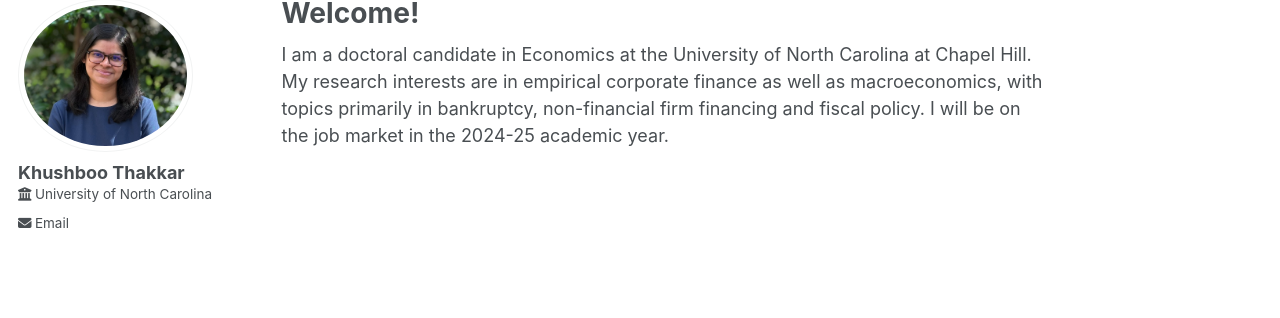
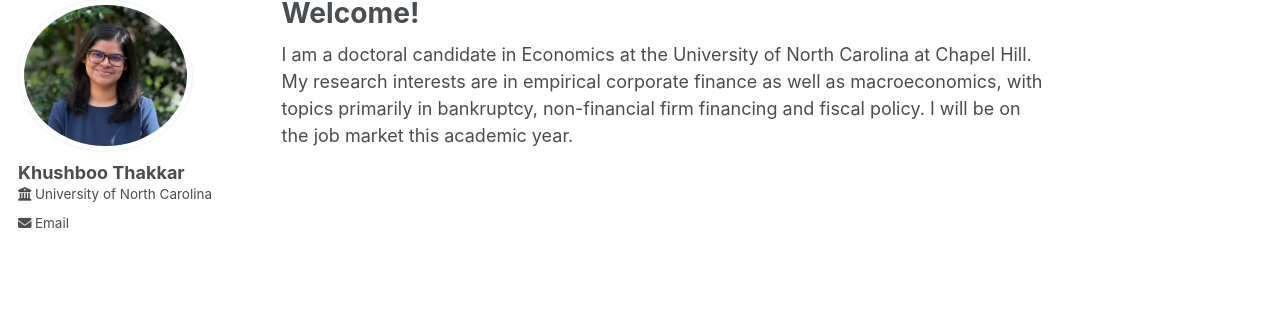
Before and after one commit to krthakkar/krthakkar.github.io, a Jekyll site: the page built from _pages/about.md, in a window 1280 px wide. Shown: the part 107-425 px from the top of the page. Built offline with Jekyll 4.4.1, drawn with Linux system fonts in a browser that asks for light colours.

Commit message:
Update about.md

```diff
--- a/_pages/about.md
+++ b/_pages/about.md
@@ -10,4 +10,4 @@ redirect_from:
 <!-- Khushboo Thakkar
 
 ===== -->
-I am a doctoral candidate in Economics at the University of North Carolina at Chapel Hill. My research interests are in empirical corporate finance as well as macroeconomics, with topics primarily in bankruptcy, non-financial firm financing and fiscal policy. I will be on the job market in the 2024-25 academic year.
+I am a doctoral candidate in Economics at the University of North Carolina at Chapel Hill. My research interests are in empirical corporate finance as well as macroeconomics, with topics primarily in bankruptcy, non-financial firm financing and fiscal policy. I will be on the job market this academic year.
```
